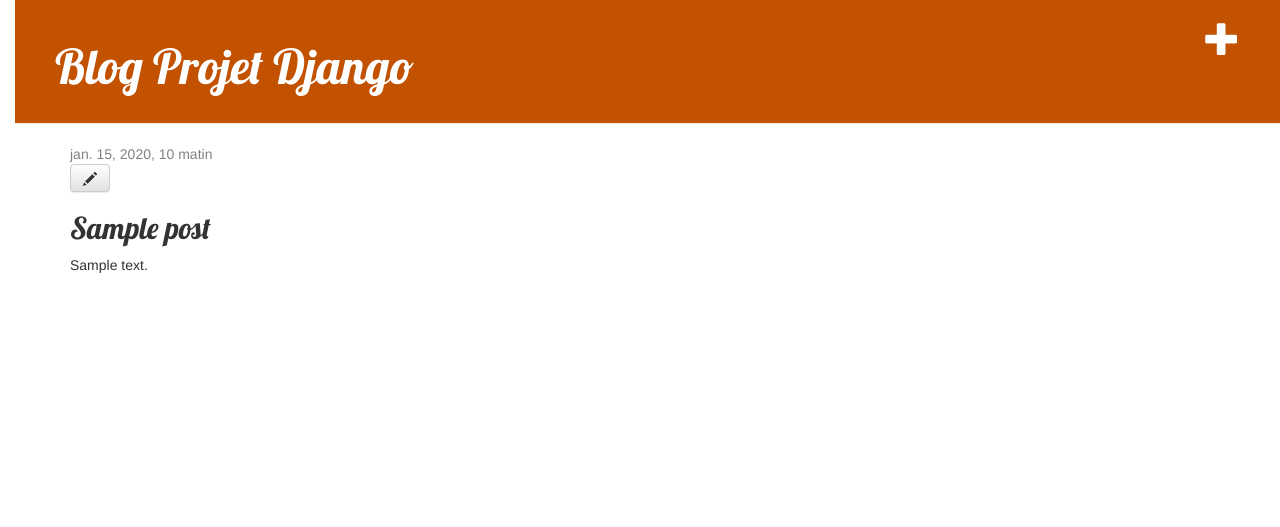
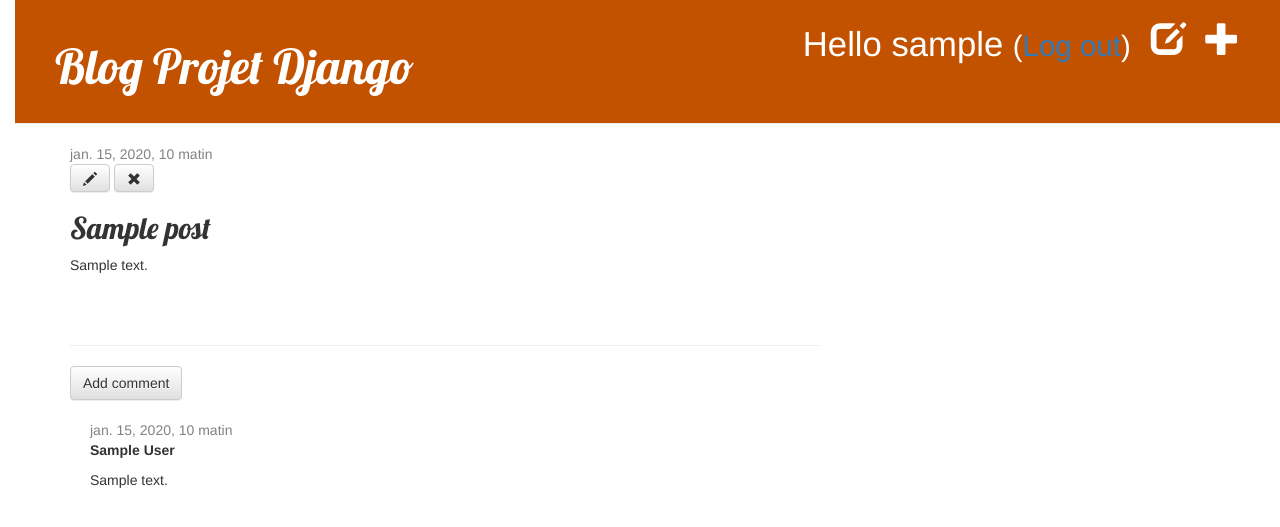
Before and after one commit to bassdiallo/mon-premier-blog, a Django app: page /post/1/ in a window 1280 px wide. Shown: the top 527 px of the page. Run offline with Django 3.2, Linux system fonts and the light colour scheme; a user stored in the database is signed in; tables that the repository leaves empty hold one stand-in row (values such as "Sample post"); some libraries are stand-ins or nearby versions.

Commit message:
Connexion/Deconnexion ajout de la partie commentaire, suppression et approbation et securitee avancee.

```diff
--- a/blog/admin.py
+++ b/blog/admin.py
@@ -1,4 +1,6 @@
 from django.contrib import admin
-from .models import Post
+from .models import Post, Comment
 
 admin.site.register(Post)
+admin.site.register(Comment)
+from .models import Post, Comment
--- a/blog/models.py
+++ b/blog/models.py
@@ -10,9 +10,27 @@ class Post(models.Model):
     created_date = models.DateTimeField(default=timezone.now)
     published_date = models.DateTimeField(blank=True, null=True)
 
+
     def publish(self):
         self.published_date = timezone.now()
         self.save()
 
     def __str__(self):
         return self.title
+
+class Comment(models.Model):
+    post = models.ForeignKey('blog.Post', on_delete=models.CASCADE, related_name='comments')
+    author = models.CharField(max_length=200)
+    text = models.TextField()
+    created_date = models.DateTimeField(default=timezone.now)
+    approved_comment = models.BooleanField(default=False)
+
+    def approve(self):
+        self.approved_comment = True
+        self.save()
+
+    def __str__(self):
+        return self.text
+
+def approved_comments(self):
+    return self.comments.filter(approved_comment=True)
--- a/blog/static/css/blog.css
+++ b/blog/static/css/blog.css
@@ -51,4 +51,8 @@ h1, h2, h3, h4 {
 	color: #000000;
 }
 
+.comment {
+    margin: 20px 0px 20px 20px;
+}
+
 Context | Request Context
--- a/blog/templates/blog/base.html
+++ b/blog/templates/blog/base.html
@@ -11,6 +11,10 @@
 		<div class="page-header">
 			{% if user.is_authenticated %}
 				<a href="{% url 'post_new' %}" class="top-menu"><span class="glyphicon glyphicon-plus"></span></a>
+				<a href="{% url 'post_draft_list' %}" class="top-menu"><span class="glyphicon glyphicon-edit"></span></a>
+				<p class="top-menu">Hello {{ user.username }} <small>(<a href="{% url 'logout' %}">Log out</a>)</small></p>
+			{% else %}
+				<a href="{% url 'login' %}" class="top-menu"><span class="glyphicon glyphicon-lock"></span></a>
 			{% endif %}
 			<h1><a href="/">Blog Projet Django</a></h1>
 		</div>
--- a/blog/templates/blog/post_detail.html
+++ b/blog/templates/blog/post_detail.html
@@ -6,11 +6,33 @@
 			<div class="date">
 				{{ post.published_date }}
 			</div>
+		{% else %}
+			<a class="btn btn-default" href="{% url 'post_publish' pk=post.pk %}"></a>
 		{% endif %}
 		{% if user.is_authenticated %}
 			<a class="btn btn-default" href="{% url 'post_edit' pk=post.pk %}"><span class="glyphicon glyphicon-pencil"></span></a>
+			<a class="btn btn-default" href="{% url 'post_remove' pk=post.pk %}"><span class="glyphicon glyphicon-remove"></span></a>
 		{% endif %}
 		<h2>{{ post.title }}</h2>
 		<p>{{ post.text|linebreaksbr }}</p>
 	</div>
+	<hr>
+	<a class="btn btn-default" href="{% url 'add_comment_to_post' pk=post.pk %}">Add comment</a>
+	{% for comment in post.comments.all %}
+    		{% if user.is_authenticated or comment.approved_comment %}
+    			<div class="comment">
+        			<div class="date">
+            				{{ comment.created_date }}
+            				{% if not comment.approved_comment %}
+                				<a class="btn btn-default" href="{% url 'comment_remove' pk=comment.pk %}"><span class="glyphicon glyphicon-remove"></span></a>
+                				<a class="btn btn-default" href="{% url 'comment_approve' pk=comment.pk %}"><span class="glyphicon glyphicon-ok"></span></a>
+            				{% endif %}
+        			</div>
+        			<strong>{{ comment.author }}</strong>
+        			<p>{{ comment.text|linebreaks }}</p>
+    			</div>
+    		{% endif %}
+	{% empty %}
+    		<p>No comments here yet :(</p>
+	{% endfor %}
 {% endblock %}
--- a/blog/templates/blog/post_list.html
+++ b/blog/templates/blog/post_list.html
@@ -24,6 +24,7 @@
 							</div>
 							<h1><a href="{% url 'post_detail' pk=post.pk %}">{{ post.title }}</a></h1>
 							<p>{{ post.text|linebreaksbr }}</p>
+							<a href="{% url 'post_detail' pk=post.pk %}">Comments: {{ post.approved_comments.count }}</a>
 						</div>
 					{% endfor %}
 {% endblock %}
--- a/blog/urls.py
+++ b/blog/urls.py
@@ -6,4 +6,10 @@ urlpatterns = [
     path('post/<int:pk>/', views.post_detail, name='post_detail'),
     path('post/new/', views.post_new, name='post_new'),
     path('post/<int:pk>/edit/', views.post_edit, name='post_edit'),
+    path('drafts/', views.post_draft_list, name='post_draft_list'),
+    path('post/<pk>/publish/', views.post_publish, name='post_publish'),
+    path('post/<pk>/remove/', views.post_remove, name='post_remove'),
+    path('post/<int:pk>/comment/', views.add_comment_to_post, name='add_comment_to_post'),
+    path('comment/<int:pk>/approve/', views.comment_approve, name='comment_approve'),
+    path('comment/<int:pk>/remove/', views.comment_remove, name='comment_remove'),
 ]
--- a/blog/views.py
+++ b/blog/views.py
@@ -1,9 +1,10 @@
+from django.contrib.auth.decorators import login_required
 from django.shortcuts import render
 from django.utils import timezone
 from django.shortcuts import redirect
-from .models import Post
+from .models import Post, Comment
 from django.shortcuts import render, get_object_or_404
-from .forms import PostForm
+from .forms import PostForm, CommentForm
 
 # Create your views here.
 
@@ -11,10 +12,15 @@ def post_list(request):
     posts = Post.objects.filter(published_date__lte=timezone.now()).order_by('published_date')
     return render(request, 'blog/post_list.html', {'posts': posts})
 
+def publish(self):
+    self.published_date = timezone.now()
+    self.save()
+
 def post_detail(request, pk):
     post = get_object_or_404(Post, pk=pk)
     return render(request, 'blog/post_detail.html', {'post':post})
 
+@login_required
 def post_new(request):
     if request.method == "POST":
         form = PostForm(request.POST)
@@ -28,6 +34,7 @@ def post_new(request):
         form = PostForm()
     return render(request, 'blog/post_edit.html', {'form': form})
 
+@login_required
 def post_edit(request, pk):
     post = get_object_or_404(Post, pk=pk)
     if request.method == "POST":
@@ -35,9 +42,50 @@ def post_edit(request, pk):
         if form.is_valid():
             post = form.save(commit=False)
             post.author = request.user
-            post.published_date = timezone.now()
             post.save()
             return redirect('post_detail', pk=post.pk)
     else:
         form = PostForm(instance=post)
     return render(request, 'blog/post_edit.html', {'form': form})
+
+@login_required
+def post_draft_list(request):
+    posts = Post.objects.filter(published_date__isnull=True).order_by('created_date')
+    return render(request, 'blog/post_draft_list.html', {'posts': posts})
+
+@login_required
+def post_publish(request, pk):
+    post = get_object_or_404(Post, pk=pk)
+    post.publish()
+    return redirect('post_detail', pk=pk)
+
+@login_required
+def post_remove(request, pk):
+    post = get_object_or_404(Post, pk=pk)
+    post.delete()
+    return redirect('post_list')
+
+def add_comment_to_post(request, pk):
+    post = get_object_or_404(Post, pk=pk)
+    if request.method == "POST":
+        form = CommentForm(request.POST)
+        if form.is_valid():
+            comment = form.save(commit=False)
+            comment.post = post
+            comment.save()
+            return redirect('post_detail', pk=post.pk)
+    else:
+        form = CommentForm()
+    return render(request, 'blog/add_comment_to_post.html', {'form': form})
+
+@login_required
+def comment_approve(request, pk):
+    comment = get_object_or_404(Comment, pk=pk)
+    comment.approve()
+    return redirect('post_detail', pk=comment.post.pk)
+
+@login_required
+def comment_remove(request, pk):
+    comment = get_object_or_404(Comment, pk=pk)
+    comment.delete()
+    return redirect('post_detail', pk=comment.post.pk)
--- a/mysite/settings.py
+++ b/mysite/settings.py
@@ -114,6 +114,7 @@ USE_L10N = True
 
 USE_TZ = True
 
+LOGIN_REDIRECT_URL = '/'
 
 # Static files (CSS, JavaScript, Images)
 # https://docs.djangoproject.com/en/2.0/howto/static-files/
--- a/mysite/urls.py
+++ b/mysite/urls.py
@@ -16,7 +16,12 @@ Including another URLconf
 from django.contrib import admin
 from django.urls import path, include
 
+
+from django.contrib.auth import views
+
 urlpatterns = [
     path('admin/', admin.site.urls),
+    path('accounts/login/', views.LoginView.as_view(), name='login'),
+    path('accounts/logout/', views.LogoutView.as_view(next_page='/'), name='logout'),
     path('', include('blog.urls')),
 ]
```
Also changed, not shown: blog/forms.py (+7 -1 lines), blog/templates/blog/add_comment_to_post.html (added, +9 -0 lines), blog/templates/blog/post_draft_list.html (added, +11 -0 lines), blog/templates/registration/login.html (added, +25 -0 lines), blog/migrations/0002_comment.py (added).
